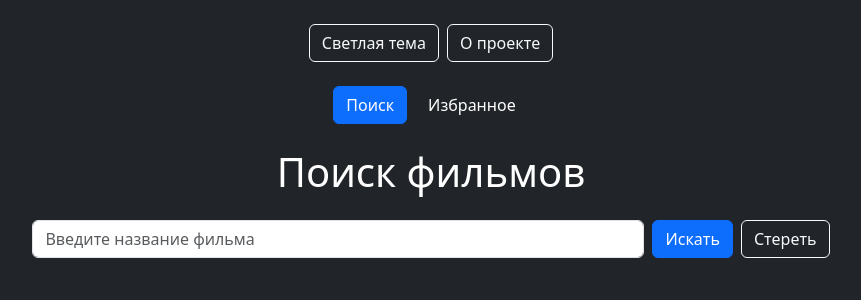
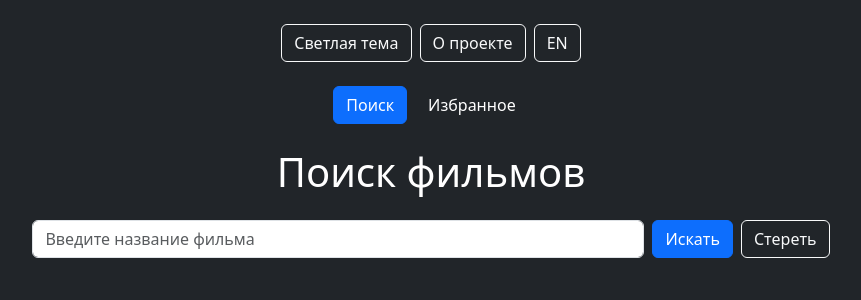
Before and after one commit to estakheeva/movie-search-app, a Vue app: page / in a window 1280 px wide. Shown: the top 300 px of the page, without its empty margins (209-1070 px from the left). Built offline with nearby package versions, Linux system fonts and the light colour scheme.

Commit message:
Add locale files and language switcher

```diff
--- /dev/null
+++ b/src/composables/useLocale.js
@@ -0,0 +1,24 @@
+import { ref } from 'vue'
+import ru from '../locales/ru.json'
+import en from '../locales/en.json'
+
+const messages = { ru, en }
+
+const currentLocale = ref(localStorage.getItem('locale') || 'ru')
+
+const t = (key) => {
+  return messages[currentLocale.value]?.[key] || key
+}
+
+const setLocale = (locale) => {
+  currentLocale.value = locale
+  localStorage.setItem('locale', locale)
+}
+
+export const useLocale = () => {
+  return {
+    currentLocale,
+    t,
+    setLocale
+  }
+}
--- /dev/null
+++ b/src/locales/en.json
@@ -0,0 +1,24 @@
+{
+  "search": "Search",
+  "favorites": "Favorites",
+  "searchMovies": "Movie Search",
+  "enterMovieTitle": "Enter movie title",
+  "searchButton": "Search",
+  "clearButton": "Clear",
+  "loading": "Searching movies...",
+  "nothingFound": "Nothing found",
+  "tryAnotherQuery": "Try changing the query or check the movie title",
+  "noPoster": "No poster",
+  "yearNotSpecified": "Year not specified",
+  "loadMore": "Load more",
+  "back": "← Back",
+  "favoritesEmpty": "Favorites is empty",
+  "lightTheme": "Light theme",
+  "darkTheme": "Dark theme",
+  "aboutProject": "About project",
+  "aboutTitle": "About project",
+  "aboutLead": "Movie Search — a learning project for searching movies by title.",
+  "whatItCan": "Features:",
+  "technologies": "Technologies:",
+  "errorLoading": "Error loading data"
+}
--- /dev/null
+++ b/src/locales/ru.json
@@ -0,0 +1,24 @@
+{
+  "search": "Поиск",
+  "favorites": "Избранное",
+  "searchMovies": "Поиск фильмов",
+  "enterMovieTitle": "Введите название фильма",
+  "searchButton": "Искать",
+  "clearButton": "Стереть",
+  "loading": "Ищем фильмы...",
+  "nothingFound": "Ничего не найдено",
+  "tryAnotherQuery": "Попробуйте изменить запрос или проверить название фильма",
+  "noPoster": "Нет постера",
+  "yearNotSpecified": "Год не указан",
+  "loadMore": "Показать ещё",
+  "back": "← Назад",
+  "favoritesEmpty": "В избранном пока пусто",
+  "lightTheme": "Светлая тема",
+  "darkTheme": "Тёмная тема",
+  "aboutProject": "О проекте",
+  "aboutTitle": "О проекте",
+  "aboutLead": "Movie Search — учебный проект для поиска фильмов по названию.",
+  "whatItCan": "Что умеет:",
+  "technologies": "Технологии:",
+  "errorLoading": "Ошибка при загрузке данных"
+}
--- a/src/views/Home.vue
+++ b/src/views/Home.vue
@@ -6,6 +6,12 @@
       </button>
       <button @click="$router.push('/about')" class="btn" :class="isDark ? 'btn-outline-light' : 'btn-outline-dark'">
           О проекте
+      </button>
+      <button
+        @click="setLocale(currentLocale === 'ru' ? 'en' : 'ru')"
+        class="btn"
+        :class="isDark ? 'btn-outline-light' : 'btn-outline-dark'">
+          {{ currentLocale === 'ru' ? 'EN' : 'RU' }}
       </button>
     </div>
 
@@ -68,6 +74,7 @@
 <script setup>
 import { ref } from 'vue'
 import { useRouter } from 'vue-router'
+import { useLocale } from '../composables/useLocale'
 import SearchBar from '../components/SearchBar.vue'
 import MovieGrid from '../components/MovieGrid.vue'
 import FavoritesGrid from '../components/FavoritesGrid.vue'
@@ -83,6 +90,7 @@ const favorites = ref(JSON.parse(localStorage.getItem('favorites') || '[]'))
 const isDark = ref(JSON.parse(localStorage.getItem('isDark') ?? 'true'))
 const activeTab = ref('search')
 const savedTab = sessionStorage.getItem('lastTab')
+const { currentLocale, setLocale } = useLocale()
 
 if (savedTab) {
   activeTab.value = savedTab
```
